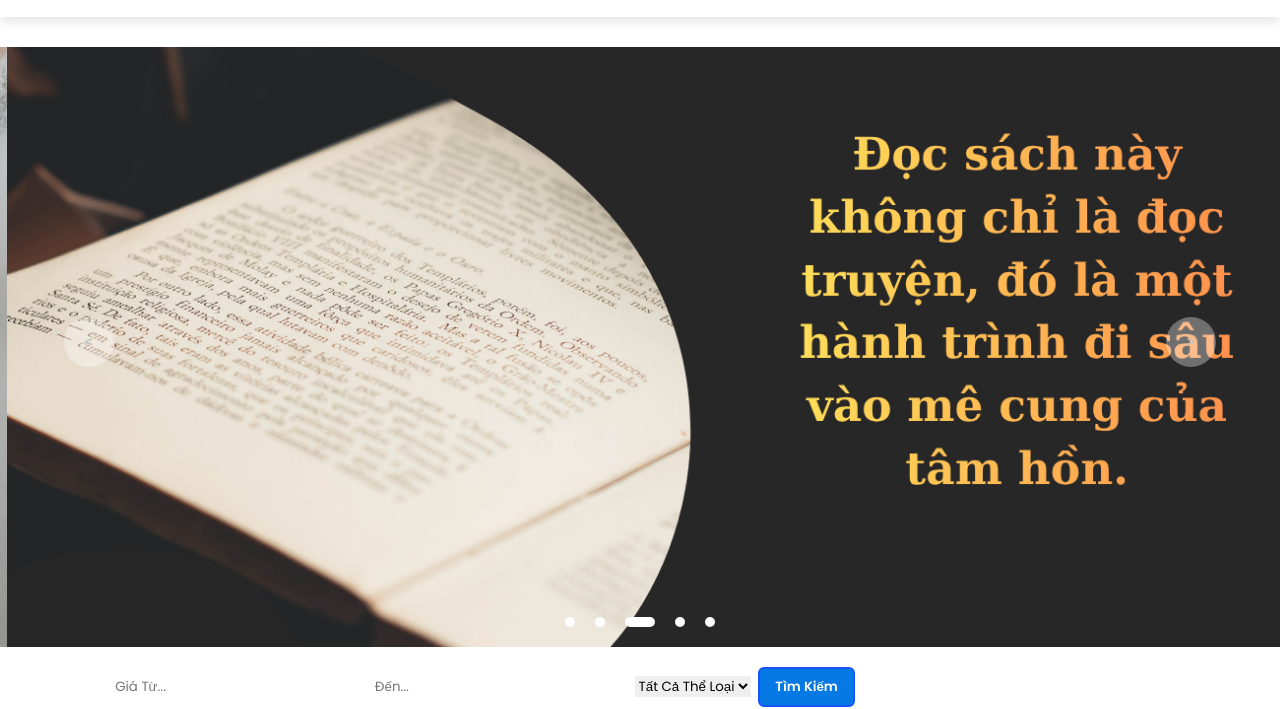
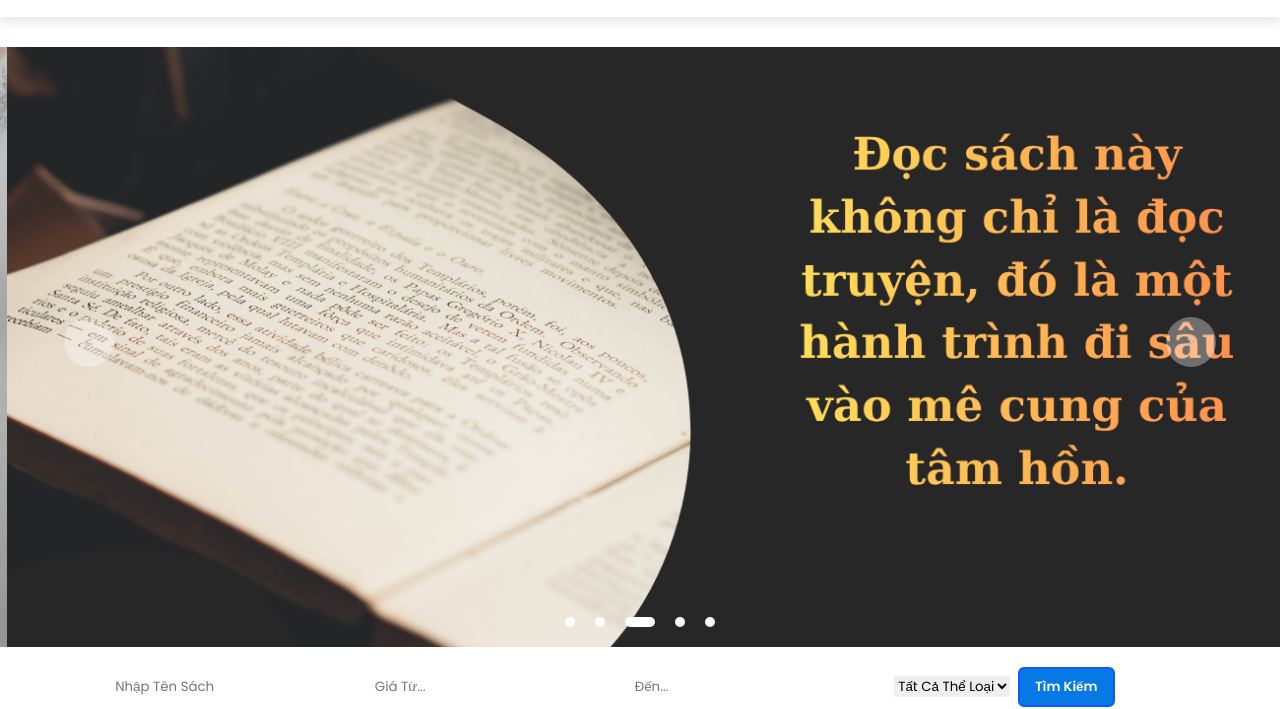
Before and after one commit to Pv12-6/BookStore, a plain HTML site: page projects/home-log.html in a window 1280 px wide. Shown: the part 103-812 px from the top of the page. Drawn offline with Linux system fonts and the light colour scheme.

Commit message:
Update home-log.html

```diff
--- a/projects/home-log.html
+++ b/projects/home-log.html
@@ -111,6 +111,7 @@
         </div>
 
         <section class="book-section" id="theloai">
+            <input type="text" id="search-advanced" placeholder="Nhập tên sách">
           <!-- Input khoảng giá riêng -->
 <input type="number" id="min-price" placeholder="Giá từ..." min="0">
 <input type="number" id="max-price" placeholder="Đến..." min="0">
```
